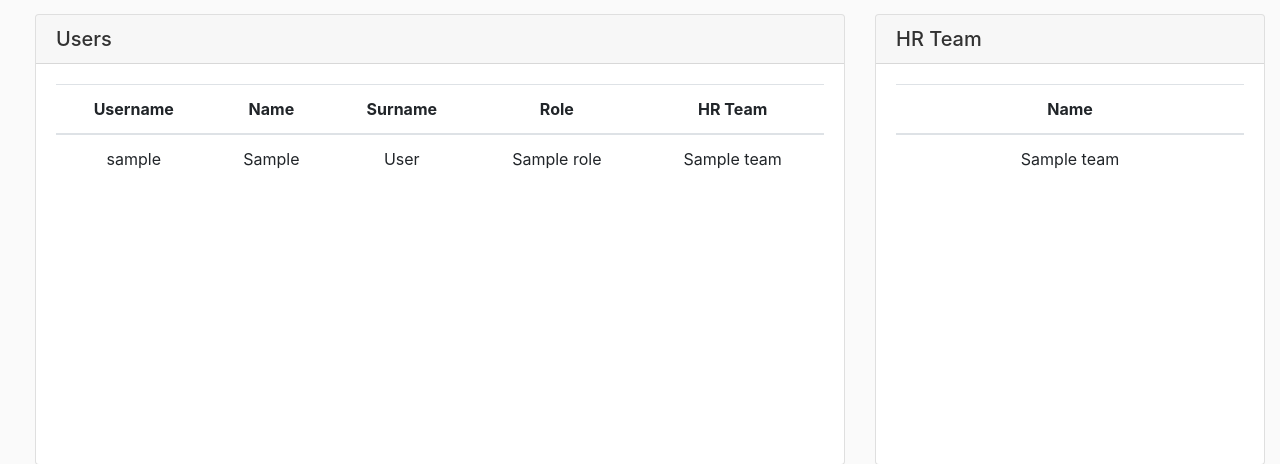
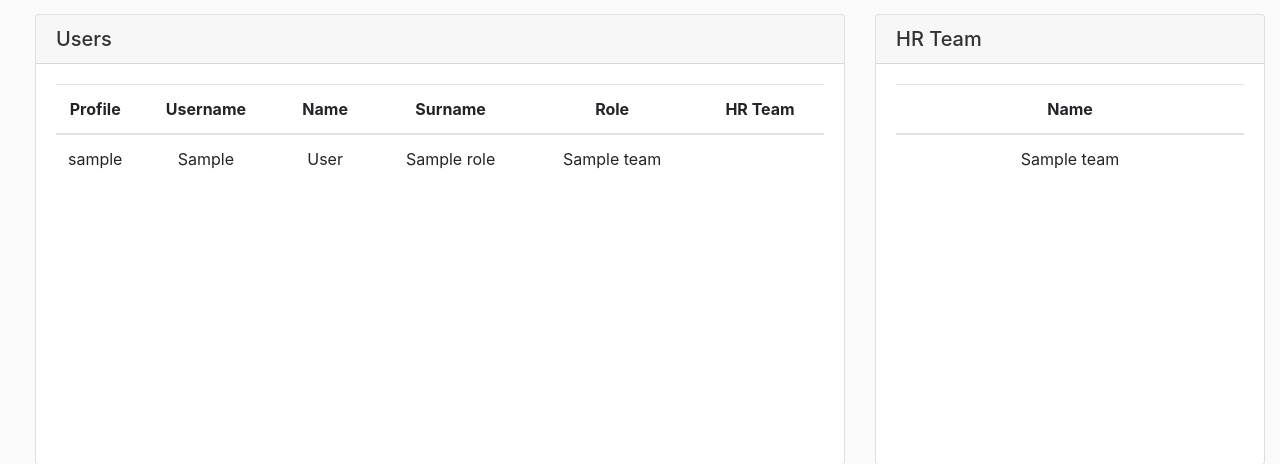
Before and after one commit to DarthTigerson/Hermes, a FastAPI app: template templates/admin.html in a window 1280 px wide. Shown: the part 56-520 px from the top of the page. Run offline with FastAPI, Linux system fonts and the light colour scheme; the template is opened without the code that fills it: most values are stand-ins (such as "Sample title", 1, 10 or a date in 2020); some libraries are stand-ins or nearby versions.

Commit message:
wip display user image

```diff
--- a/templates/admin.html
+++ b/templates/admin.html
@@ -15,19 +15,24 @@
                         <table class="table table-hover text-center">
                             <thead>
                                 <tr>
+                                    <th scope="col" style="width: 30px;">Profile</th>
                                     <th scope="col">Username</th>
                                     <th scope="col">Name</th>
                                     <th scope="col">Surname</th>
                                     <th scope="col">Role</th>
                                     <th scope="col">HR Team</th>
                                     {% if role_state.admin == 1 %}
-                                    <th scope="col">Edit</th>
+                                    <th scope="col" style="width: 30px;">Edit</th>
                                     {% endif %}
                                 </tr>
                             </thead>
                             <tbody>
                                 {% for user in users %}
                                 <tr>
+                                    {% if user.users_profile == None %}
+                                        <td><img src="/static/img/boy.png" style="width: 30px; height: 30px; border-radius: 50%;"></td>
+                                    {% else %}
+                                    {% endif %}
                                     <td>{{user.username}}</td>
                                     <td>{{user.first_name}}</td>
                                     <td>{{user.last_name}}</td>
```
